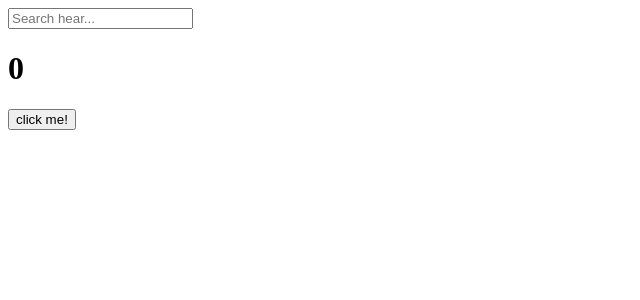
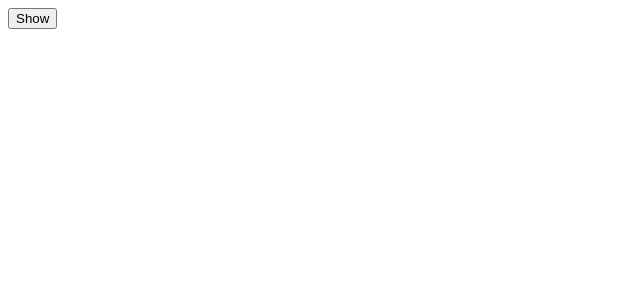
Before and after one commit to jonghwoon/my-react-app, a React (Create React App) app: page / in a window 1280 px wide. Shown: the top 300 px of the page, without its empty margins (0-640 px from the left). Built offline with nearby package versions, Linux system fonts and the light colour scheme.

Commit message:
#5.4 cleanup

```diff
--- a/src/App.js
+++ b/src/App.js
@@ -1,29 +1,23 @@
 import { useState, useEffect } from "react";
 
+function Hello() {
+  function byeFn() {
+    console.log("destroyed!");
+  }
+  function hiFn() {
+    console.log("created!");
+    return byeFn;
+  }
+  useEffect(hiFn, []);
+  return <h1>Hello</h1>;
+}
 function App() {
-  const [counter, setValue] = useState(0);
-  const [keyword, setKeyword] = useState("");
-  const onClick = () => setValue((prev) => prev + 1);
-  const onChange = (event) => setKeyword(event.target.value);
-  useEffect(() => {
-    console.log("I run only once.");
-  }, []);
-  useEffect(() => {
-    console.log("I run when 'keyword' changes.");
-  }, [keyword]);
-  useEffect(() => {
-    console.log("I run when 'counter' changes.");
-  }, [counter]);
+  const [showing, setShowing] = useState(false);
+  const onClick = () => setShowing((prev) => !prev);
   return (
     <div>
-      <input
-        value={keyword}
-        onChange={onChange}
-        type="text"
-        placeholder="Search hear..."
-      />
-      <h1>{counter}</h1>
-      <button onClick={onClick}>click me!</button>
+      {showing ? <Hello /> : null}
+      <button onClick={onClick}>{showing ? "Hide" : "Show"}</button>
     </div>
   );
 }
```
